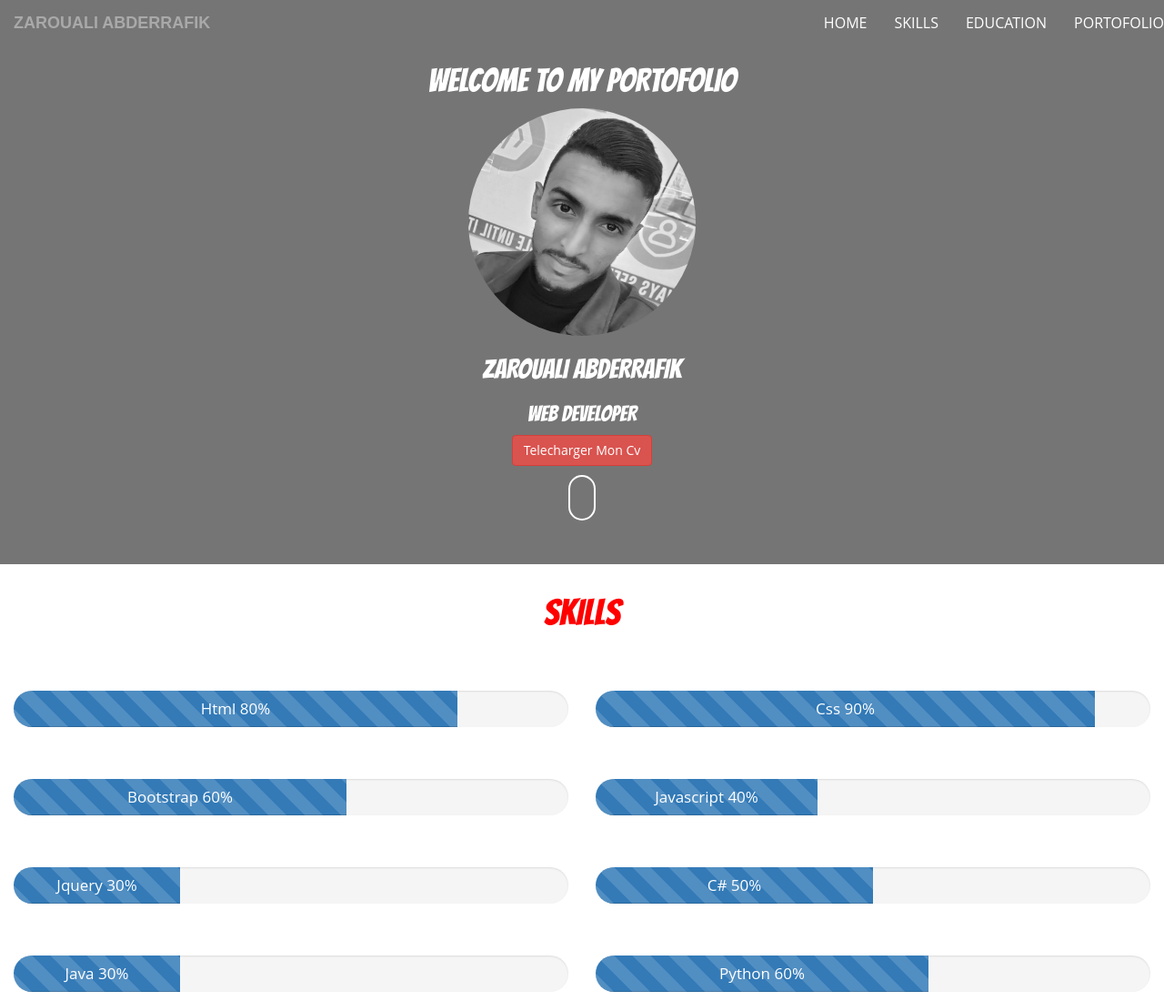
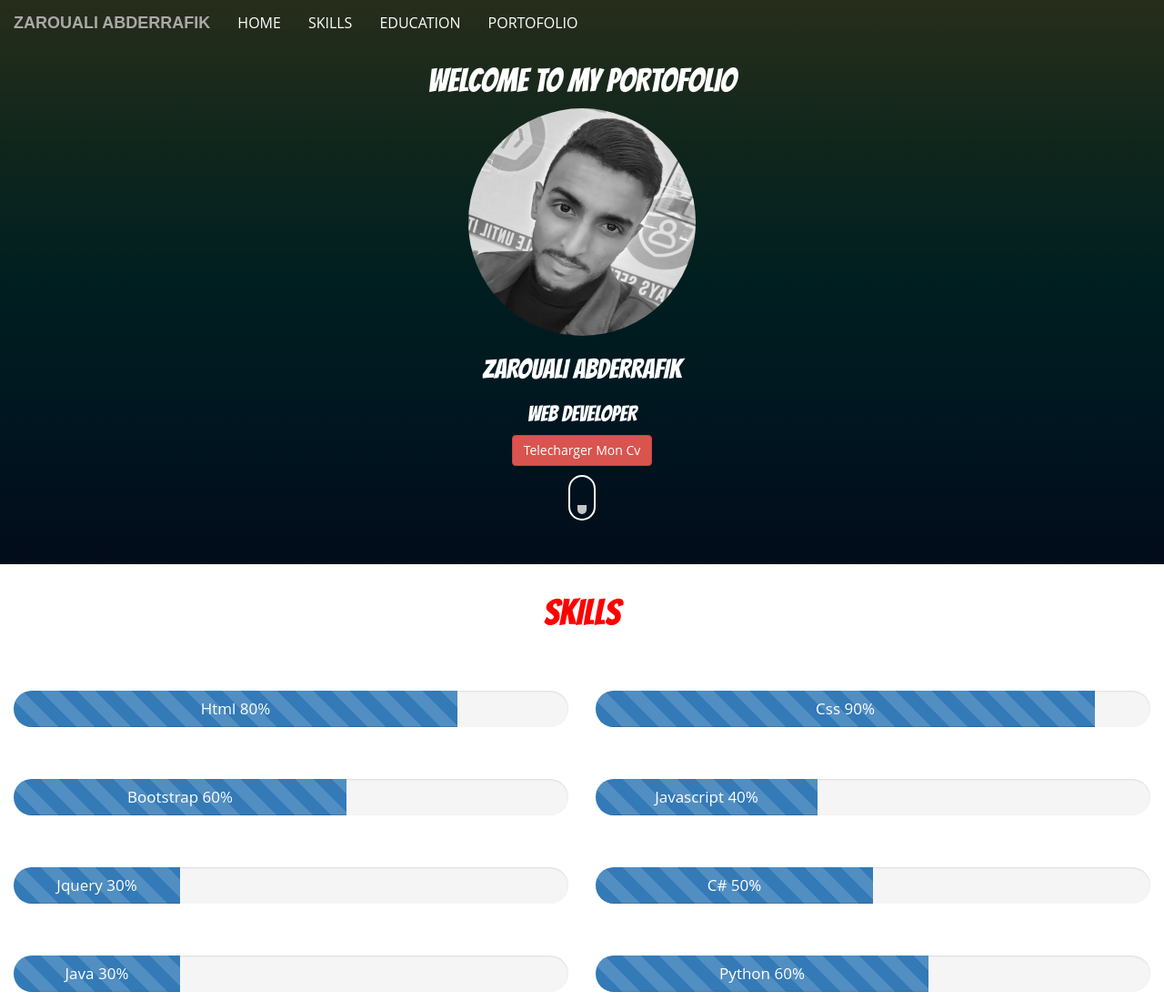
Before and after one commit to rafikzarouali/porto, a plain HTML site: page index.html in a window 1280 px wide. Shown: the top 1100 px of the page at 91% size. Drawn offline with nearby package versions, Linux system fonts and the light colour scheme; a web font is replaced by a local one.

Commit message:
Update index.html

```diff
--- a/index.html
+++ b/index.html
@@ -3,6 +3,7 @@
 <head>
     <meta charset="UTF-8">
     <meta name="viewport" content="width=device-width, initial-scale=1.0">
+
     <link rel="stylesheet" href="assets/css/bootstrap.min.css">
     <link rel="stylesheet" href="assets/css/style.css">
     <link rel="stylesheet" href="https://cdnjs.cloudflare.com/ajax/libs/font-awesome/4.7.0/css/font-awesome.min.css">
@@ -12,8 +13,11 @@
 
     <title>Welcome to My Portfolio</title>
 </head>
-<body>
- <section id="home">
+<div id="loader"></div>
+<body onload="myFunction()" style="margin:0;" >
+
+<div id="mydiv" class="animate-bottom">
+ <section id="home"  >
   <div class="menu navbar-fixed-top ">
   <nav class="navbar  navbar-default bg-light ">
       <div class="navbar-header">
@@ -30,7 +34,7 @@
 
 
       <div class="collapse navbar-collapse" id="bs-example-navbar-collapse-1">
-        <ul class="nav navbar-nav navbar-right">
+        <ul class="nav navbar-nav">
           <li><a href="#" id="home">Home</a></li>
           <li><a href="#skills">Skills</a></li>
           <li><a href="#competence"">Education</a></li>
@@ -44,17 +48,14 @@
   </nav>
 </div>
 
-<div class="container" style="background-image: url(images/back.jpg);background-size: cover;background-repeat: no-repeat;">
+<div class="container" style="background-image: linear-gradient(to top, #051937, #002f46, #004346, #24543e, #56623b);">
   <div class="row " >
-
     <div class="overlay"></div>
-
     <div class="home">
       <h1>Welcome to my Portofolio</h1>
-
       <img src="images/raf.png" class="img-a" class="">
       <h2> Zarouali Abderrafik</h2>
-     <h3>Web Developer</h3>
+      <h3>Web Developer</h3>
       <button class="btn btn-danger"><a href=""> Telecharger Mon Cv</a></button>
       </div>
 
@@ -158,6 +159,7 @@
   <div class="row">
     <Section id="competence" class="comp">
     <p class=" sec ra " >Education</p>
+
       <div class=" col-lg-6 col-md-6 col-sm-12">
         <div class="card-ra ">
          <img src="images/Grad.png" alt="" width="25%">
@@ -177,6 +179,7 @@
 
         </div>
       </div>
+      <br>
   </Section>
   </div>
 </div>
@@ -233,9 +236,7 @@
 
 
 
-
-
-
+</div>
 
 
 
@@ -251,9 +252,22 @@ src="https://code.jquery.com/jquery-3.5.1.js"
 integrity="sha256-QWo7LDvxbWT2tbbQ97B53yJnYU3WhH/C8ycbRAkjPDc="
 crossorigin="anonymous"></script>
     <script src="assets/js/bootstrap.min.js"></script>
+
     <script src="assets/js/script.js"></script>
     <script src="https://code.jquery.com/jquery-3.5.1.slim.min.js" integrity="sha384-DfXdz2htPH0lsSSs5nCTpuj/zy4C+OGpamoFVy38MVBnE+IbbVYUew+OrCXaRkfj" crossorigin="anonymous"></script>
 <script src="https://cdn.jsdelivr.net/npm/popper.js@1.16.0/dist/umd/popper.min.js" integrity="sha384-Q6E9RHvbIyZFJoft+2mJbHaEWldlvI9IOYy5n3zV9zzTtmI3UksdQRVvoxMfooAo" crossorigin="anonymous"></script>
 <script src="https://stackpath.bootstrapcdn.com/bootstrap/4.5.0/js/bootstrap.min.js" integrity="sha384-OgVRvuATP1z7JjHLkuOU7Xw704+h835Lr+6QL9UvYjZE3Ipu6Tp75j7Bh/kR0JKI" crossorigin="anonymous"></script>
+<script>
+  var myVar;
+
+  function myFunction() {
+    myVar = setTimeout(showPage, 3000);
+  }
+
+  function showPage() {
+    document.getElementById("loader").style.display = "none";
+    document.getElementById("mydiv").style.display = "block";
+  }
+  </script>
 </body>
 </html>
```
